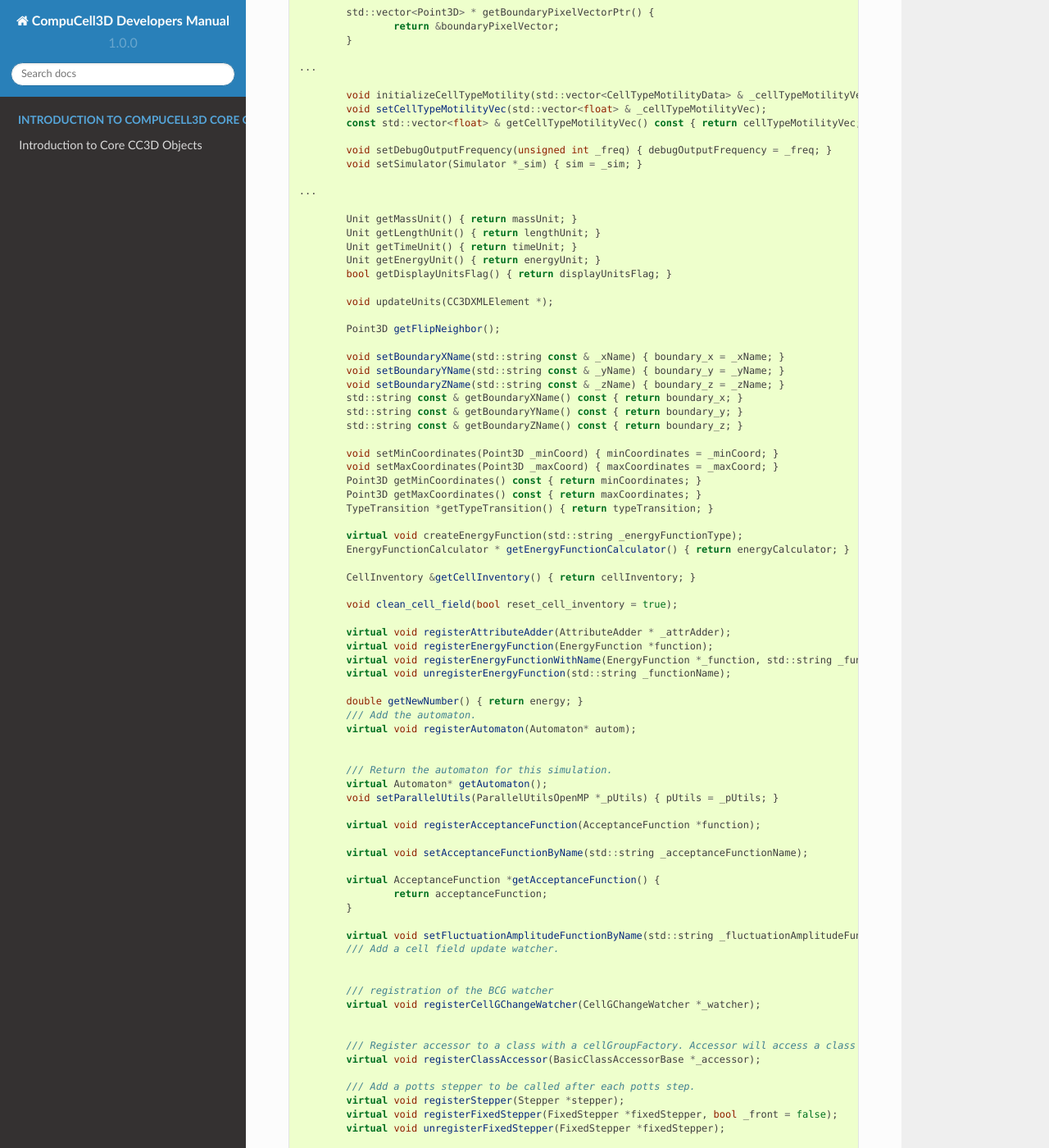
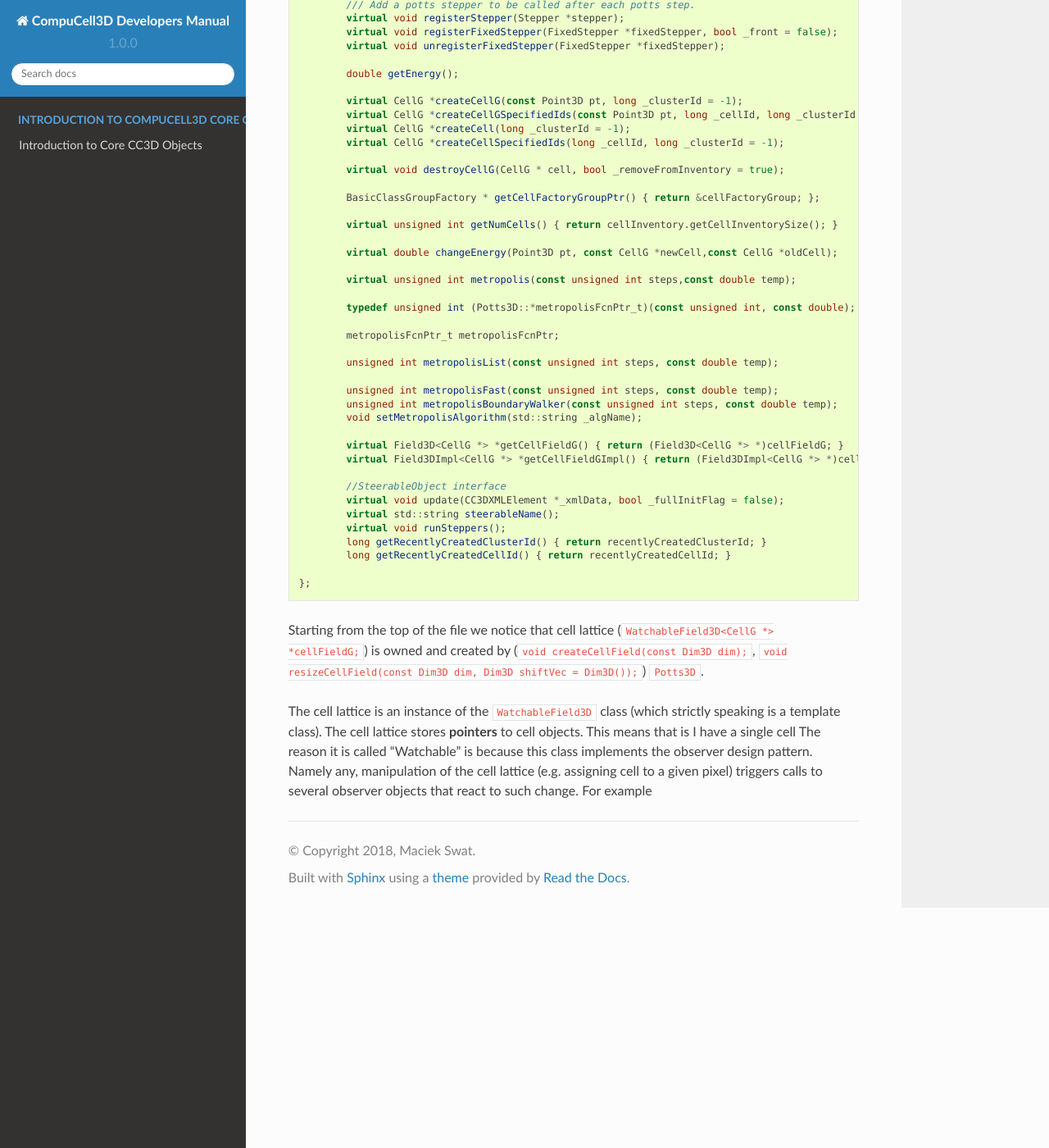
Before and after one commit to CompuCell3D/CompuCell3DDevelopersManual, a Sphinx documentation site: the page built from docs/potts.rst, in a window 1280 px wide and 1400 px high, scrolled down 2364 px. Shown: the whole window at 82% size. Built offline with Sphinx 7.4.7 and the Read the Docs theme 2.0.0, drawn with Linux system fonts in a browser that asks for light colours; some of the changed text lies outside the part shown.

Commit message:
added more material to existing sections

```diff
--- a/docs/potts.rst
+++ b/docs/potts.rst
@@ -11,7 +11,8 @@
 of cell's attributes entirely in the plugins code. We will cover this in detail in later section.
 
 Let's examine the content of the ``Potts3D`` class (**Note:** we removed some of the code and are presenting only
-code snippets most relevant to current discussion. You are encouraged to ):
+code snippets most relevant to current discussion. You are encouraged to look at the original code though as you go over
+the material presented here):
 
 .. code-block:: cpp
 
@@ -29,12 +30,9 @@
 
 		std::map<std::string, EnergyFunction *> nameToEnergyFuctionMap;
 
-
         ...
 
 		std::vector<BasicRandomNumberGeneratorNonStatic> randNSVec;
-
-		TypeTransition *typeTransition; //fires up automatic tasks associated with type reassignment
 
 		/// An array of potts steppers.  These are called after each potts step.
 		std::vector<Stepper *> steppers;
@@ -43,24 +41,12 @@
 		/// The automaton to use.  Assuming one automaton per simulation.
 		Automaton* automaton;
 
-
-		DefaultAcceptanceFunction defaultAcceptanceFunction;
-		FirstOrderExpansionAcceptanceFunction   firstOrderExpansionAcceptanceFunction;
-
-		/// Used to determine the probablity that a pixel flip should be taken.
-		AcceptanceFunction *acceptanceFunction;
-
-		//ExpressionEvaluatorDepot acceptanceEed;
-		CustomAcceptanceFunction customAcceptanceFunction;
-		bool customAcceptanceExpressionDefined;
-
-
+        ...
 
 		FluctuationAmplitudeFunction * fluctAmplFcn;
 
 		/// The current total energy of the system.
 		double energy;
-
 
 		std::string boundary_x; // boundary condition for x axiz
 		std::string boundary_y; // boundary condition for y axis
@@ -87,49 +73,15 @@
 		Potts3D(const Dim3D dim);
 		virtual ~Potts3D();
 
-		/**
-		 * Create the cell field.
-		 *
-		 * @param dim The field dimensions.
-		 */
 		void createCellField(const Dim3D dim);
 		void resizeCellField(const Dim3D dim, Dim3D shiftVec = Dim3D());
-		//void resizeCellField(const std::vector<int> & dim, const std::vector<int> & shiftVec);
 
 		double getTemperature() const { return temperature; }
-		unsigned int getCurrentAttempt() { return currentAttempt; }
-		unsigned int getNumberOfAttempts() { return numberOfAttempts; }
-		unsigned int getNumberOfAttemptedEnergyCalculations() { return attemptedEC; }
-		unsigned int getNumberOfAcceptedSpinFlips() { return flips; }
+
 		void registerConnectivityConstraint(EnergyFunction * _connectivityConstraint);
 		EnergyFunction * getConnectivityConstraint();
 
 		bool checkIfFrozen(unsigned char _type);
-
-		//std::set<Point3D> * getBoundaryPixelSetPtr() { return &boundaryPixelSet; }
-		std::unordered_set<Point3D, Point3DHasher, Point3DComparator> * getBoundaryPixelSetPtr() { return &boundaryPixelSet; }
-
-		std::unordered_set<Point3D, Point3DHasher, Point3DComparator> *  getJustInsertedBoundaryPixelSetPtr() {
-			return &justInsertedBoundaryPixelSet;
-
-		}
-
-		std::unordered_set<Point3D, Point3DHasher, Point3DComparator> * getJustDeletedBoundaryPixelSetPtr() {
-			return &justDeletedBoundaryPixelSet;
-		}
-
-		//std::set<Point3D> *  getJustInsertedBoundaryPixelSetPtr() {
-		//	return &justInsertedBoundaryPixelSet;
-
-		//}
-
-		//std::set<Point3D> * getJustDeletedBoundaryPixelSetPtr() {
-		//	return &justDeletedBoundaryPixelSet;
-		//}
-
-		std::vector<Point3D> * getBoundaryPixelVectorPtr() {
-			return &boundaryPixelVector;
-		}
 
         ...
 
@@ -142,28 +94,9 @@
 
         ...
 
-		Unit getMassUnit() { return massUnit; }
-		Unit getLengthUnit() { return lengthUnit; }
-		Unit getTimeUnit() { return timeUnit; }
-		Unit getEnergyUnit() { return energyUnit; }
-		bool getDisplayUnitsFlag() { return displayUnitsFlag; }
-
-		void updateUnits(CC3DXMLElement *);
-
 		Point3D getFlipNeighbor();
 
-		void setBoundaryXName(std::string const & _xName) { boundary_x = _xName; }
-		void setBoundaryYName(std::string const & _yName) { boundary_y = _yName; }
-		void setBoundaryZName(std::string const & _zName) { boundary_z = _zName; }
-		std::string const & getBoundaryXName() const { return boundary_x; }
-		std::string const & getBoundaryYName() const { return boundary_y; }
-		std::string const & getBoundaryZName() const { return boundary_z; }
-
-		void setMinCoordinates(Point3D _minCoord) { minCoordinates = _minCoord; }
-		void setMaxCoordinates(Point3D _maxCoord) { maxCoordinates = _maxCoord; }
-		Point3D getMinCoordinates() const { return minCoordinates; }
-		Point3D getMaxCoordinates() const { return maxCoordinates; }
-		TypeTransition *getTypeTransition() { return typeTransition; }
+        ...
 
 		virtual void createEnergyFunction(std::string _energyFunctionType);
 		EnergyFunctionCalculator * getEnergyFunctionCalculator() { return energyCalculator; }
@@ -177,30 +110,18 @@
 		virtual void registerEnergyFunctionWithName(EnergyFunction *_function, std::string _functionName);
 		virtual void unregisterEnergyFunction(std::string _functionName);
 
-		double getNewNumber() { return energy; }
 		/// Add the automaton.
 		virtual void registerAutomaton(Automaton* autom);
-
 
 		/// Return the automaton for this simulation.
 		virtual Automaton* getAutomaton();
 		void setParallelUtils(ParallelUtilsOpenMP *_pUtils) { pUtils = _pUtils; }
 
-		virtual void registerAcceptanceFunction(AcceptanceFunction *function);
-
-		virtual void setAcceptanceFunctionByName(std::string _acceptanceFunctionName);
-
-		virtual AcceptanceFunction *getAcceptanceFunction() {
-			return acceptanceFunction;
-		}
-
 		virtual void setFluctuationAmplitudeFunctionByName(std::string _fluctuationAmplitudeFunctionName);
 		/// Add a cell field update watcher.
 
-
 		/// registration of the BCG watcher
 		virtual void registerCellGChangeWatcher(CellGChangeWatcher *_watcher);
-
 
 		/// Register accessor to a class with a cellGroupFactory. Accessor will access a class which is a mamber of a BasicClassGroup
 		virtual void registerClassAccessor(BasicClassAccessorBase *_accessor);
@@ -222,8 +143,6 @@
 		BasicClassGroupFactory * getCellFactoryGroupPtr() { return &cellFactoryGroup; };
 
 		virtual unsigned int getNumCells() { return cellInventory.getCellInventorySize(); }
-
-		virtual double totalEnergy();
 
 		virtual double changeEnergy(Point3D pt, const CellG *newCell,const CellG *oldCell);
 
@@ -250,3 +169,14 @@
 		long getRecentlyCreatedCellId() { return recentlyCreatedCellId; }
 
 	};
+
+
+Starting from the top of the file we notice that cell lattice (``WatchableField3D<CellG *> *cellFieldG;``) is owned and
+created by (``void createCellField(const Dim3D dim);``, ``void resizeCellField(const Dim3D dim, Dim3D shiftVec = Dim3D());``) ``Potts3D``.
+
+The cell lattice is an instance of the ``WatchableField3D`` class (which strictly speaking is a template class).
+The cell lattice stores **pointers** to cell objects. This means that is I have a single cell
+The reason
+it is called "Watchable" is because this class implements the observer design pattern. Namely any, manipulation of the
+cell lattice (e.g. assigning cell to a given pixel) triggers calls to several observer objects that react to such change.
+For example
```
Also changed, not shown: other parts of docs/potts.rst (+1 -1 lines).
